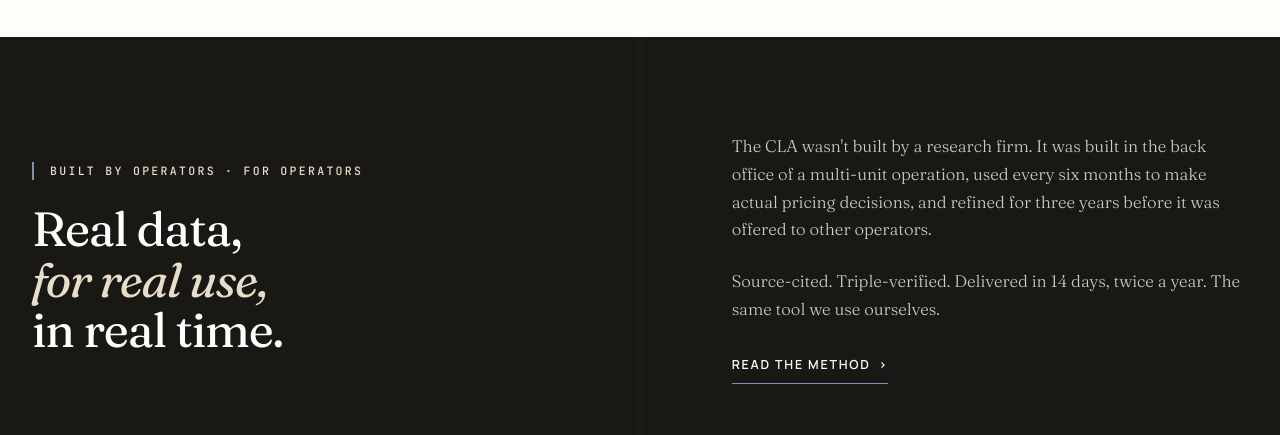
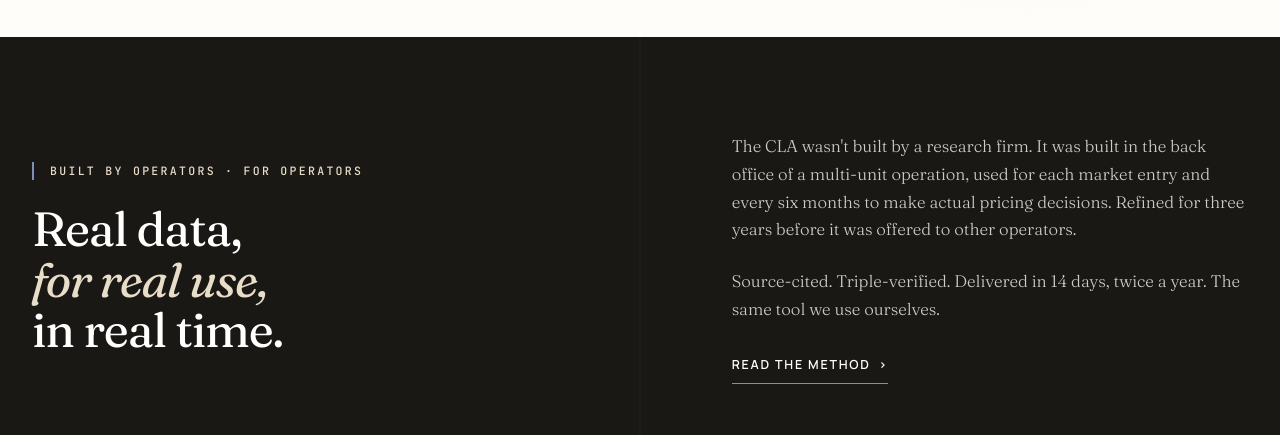
Before and after one commit to joshp205-maker/cla-website, an Astro site: page / in a window 1280 px wide. Shown: the part 800-1235 px from the top of the page. Built offline with nearby package versions, Linux system fonts and the light colour scheme; Astro itself is replaced by a stand-in of ours.

Commit message:
Anthem: 'used for each market entry and every six months', refined 3yrs

```diff
--- a/src/components/Anthem.astro
+++ b/src/components/Anthem.astro
@@ -13,8 +13,8 @@
     <div>
       <p>
         The CLA wasn't built by a research firm. It was built in the back office of a multi-unit operation,
-        used every six months to make actual pricing decisions, and refined for three years before it was
-        offered to other operators.
+        used for each market entry and every six months to make actual pricing decisions. Refined for three
+        years before it was offered to other operators.
       </p>
       <p>
         Source-cited. Triple-verified. Delivered in 14 days, twice a year. The same tool we use ourselves.
```
